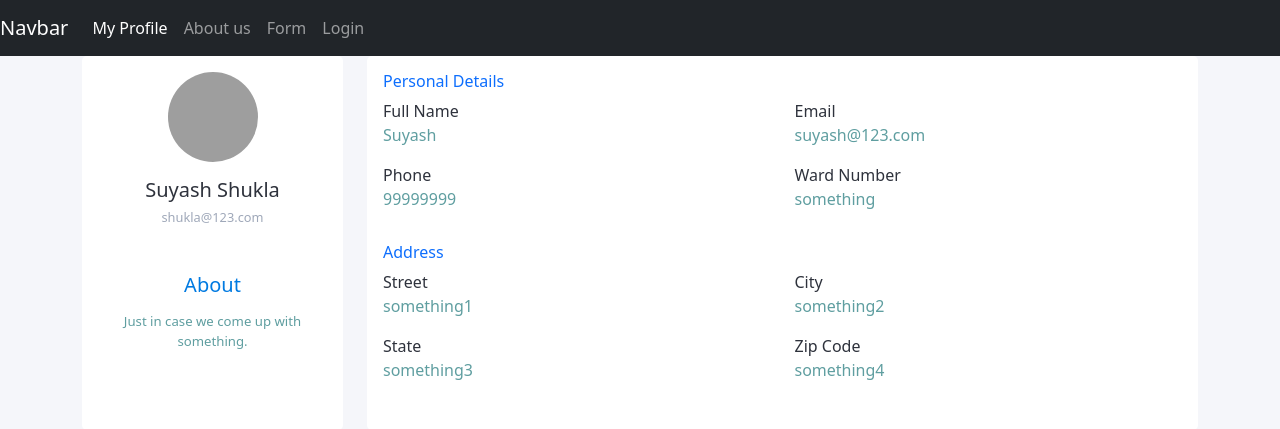
After one commit to suyash101998/Final_year_project, a Python web app: template templates/profile.html in a window 1280 px wide. The commit adds this page. Shown: the top 429 px of the page. Run offline with Jinja, Linux system fonts and the light colour scheme; the template is opened without the code that fills it, so the values that code supplies are empty; some libraries are stand-ins or nearby versions; grey boxes are pictures that could not be loaded.

Commit message:
some more frontend files

```diff
--- a/resources/css/form.css
+++ b/resources/css/form.css
@@ -123,7 +123,7 @@ header:hover{
 /* form */
 
 form {
-  background: 	rgba(32,32,32,0.9);
+  background: 	rgba(66, 209, 102, 0.9);
   padding: 2.5rem 0.625rem;
   border-radius: 0.25rem;
 }
--- /dev/null
+++ b/resources/css/profile.css
@@ -0,0 +1,64 @@
+body {
+    margin: 0;
+
+    color: #2e323c;
+    background: #f5f6fa;
+    position: relative;
+    height: 100%;
+}
+p {
+    color:cadetblue;
+}
+.account-settings .user-profile {
+    margin: 0 0 1rem 0;
+    padding-bottom: 1rem;
+    text-align: center;
+}
+.account-settings .user-profile .user-avatar {
+    margin: 0 0 1rem 0;
+}
+.account-settings .user-profile .user-avatar img {
+    width: 90px;
+    height: 90px;
+    -webkit-border-radius: 100px;
+    -moz-border-radius: 100px;
+    border-radius: 100px;
+}
+.account-settings .user-profile h5.user-name {
+    margin: 0 0 0.5rem 0;
+}
+.account-settings .user-profile h6.user-email {
+    margin: 0;
+    font-size: 0.8rem;
+    font-weight: 400;
+    color: #9fa8b9;
+}
+.account-settings .about {
+    margin: 2rem 0 0 0;
+    text-align: center;
+}
+.account-settings .about h5 {
+    margin: 0 0 15px 0;
+    color: #007ae1;
+}
+.account-settings .about p {
+    font-size: 0.825rem;
+}
+.form-control {
+    border: 1px solid #cfd1d8;
+    -webkit-border-radius: 2px;
+    -moz-border-radius: 2px;
+    border-radius: 2px;
+    font-size: .825rem;
+    background: #ffffff;
+    color: #2e323c;
+}
+
+.card {
+    background: #ffffff;
+    -webkit-border-radius: 5px;
+    -moz-border-radius: 5px;
+    border-radius: 5px;
+    border: 0;
+    margin-bottom: 1rem;
+}
--- /dev/null
+++ b/templates/profile.html
@@ -0,0 +1,128 @@
+<!DOCTYPE html>
+<html lang="en">
+
+<head>
+    <meta charset="UTF-8">
+    <meta name="viewport" content="width=device-width, initial-scale=1.0">
+    <link href="https://cdn.jsdelivr.net/npm/bootstrap@5.0.0-beta1/dist/css/bootstrap.min.css" rel="stylesheet"
+        integrity="sha384-giJF6kkoqNQ00vy+HMDP7azOuL0xtbfIcaT9wjKHr8RbDVddVHyTfAAsrekwKmP1" crossorigin="anonymous">
+    <script src="https://code.jquery.com/jquery-3.2.1.slim.min.js"
+        integrity="sha384-KJ3o2DKtIkvYIK3UENzmM7KCkRr/rE9/Qpg6aAZGJwFDMVNA/GpGFF93hXpG5KkN"
+        crossorigin="anonymous"></script>
+    <script src="https://cdnjs.cloudflare.com/ajax/libs/popper.js/1.12.9/umd/popper.min.js"
+        integrity="sha384-ApNbgh9B+Y1QKtv3Rn7W3mgPxhU9K/ScQsAP7hUibX39j7fakFPskvXusvfa0b4Q"
+        crossorigin="anonymous"></script>
+    <script src="https://maxcdn.bootstrapcdn.com/bootstrap/4.0.0/js/bootstrap.min.js"
+        integrity="sha384-JZR6Spejh4U02d8jOt6vLEHfe/JQGiRRSQQxSfFWpi1MquVdAyjUar5+76PVCmYl"
+        crossorigin="anonymous"></script>
+    <link rel="stylesheet" href="../resources/css/profile.css">
+    <title>MY Profile</title>
+</head>
+
+<body>
+    <nav class="navbar navbar-expand-lg navbar-dark bg-dark">
+        <a class="navbar-brand" href="#">Navbar</a>
+        <button class="navbar-toggler" type="button" data-toggle="collapse" data-target="#navbarNavAltMarkup"
+            aria-controls="navbarNavAltMarkup" aria-expanded="false" aria-label="Toggle navigation">
+            <span class="navbar-toggler-icon"></span>
+        </button>
+        <div class="collapse navbar-collapse" id="navbarNavAltMarkup">
+            <div class="navbar-nav">
+                <a class="nav-item nav-link active" href="../templates/profile.html">My Profile</a>
+                <a class="nav-item nav-link" href="#">About us</a>
+                <a class="nav-item nav-link" href="#">Form</a>
+                <a class="nav-item nav-link" href="../templates/login.html">Login</a>
+            </div>
+        </div>
+    </nav>
+    <div class="container">
+        <div class="row gutters">
+            <div class="col-xl-3 col-lg-3 col-md-12 col-sm-12 col-12">
+                <div class="card h-100">
+                    <div class="card-body">
+                        <div class="account-settings">
+                            <div class="user-profile">
+                                <div class="user-avatar">
+                                    <img src="https://bootdey.com/img/Content/avatar/avatar7.png" alt="Maxwell Admin">
+                                </div>
+                                <h5 class="user-name">Suyash Shukla</h5>
+                                <h6 class="user-email">shukla@123.com</h6>
+                            </div>
+                            <div class="about">
+                                <h5>About</h5>
+                                <p>Just in case we come up with something.</p>
+                            </div>
+                        </div>
+                    </div>
+                </div>
+            </div>
+            <div class="col-xl-9 col-lg-9 col-md-12 col-sm-12 col-12">
+                <div class="card h-100">
+                    <div class="card-body">
+                        <div class="row gutters">
+                            <div class="col-xl-12 col-lg-12 col-md-12 col-sm-12 col-12">
+                                <h6 class="mb-2 text-primary">Personal Details</h6>
+                            </div>
+                            <div class="col-xl-6 col-lg-6 col-md-6 col-sm-6 col-12">
+                                <div class="form-group">
+                                    <label for="fullName">Full Name</label>
+                                    <p>Suyash</p>
+                                </div>
+                            </div>
+                            <div class="col-xl-6 col-lg-6 col-md-6 col-sm-6 col-12">
+                                <div class="form-group">
+                                    <label for="eMail">Email</label>
+                                    <p>suyash@123.com</p>
+                                </div>
+                            </div>
+                            <div class="col-xl-6 col-lg-6 col-md-6 col-sm-6 col-12">
+                                <div class="form-group">
+                                    <label for="phone">Phone</label>
+                                    <p>99999999</p>
+                                </div>
+                            </div>
+                            <div class="col-xl-6 col-lg-6 col-md-6 col-sm-6 col-12">
+                                <div class="form-group">
+                                    <label for="website">Ward Number</label>
+                                    <p>something</p>
+                                </div>
+                            </div>
+                        </div>
+                        <div class="row gutters">
+                            <div class="col-xl-12 col-lg-12 col-md-12 col-sm-12 col-12">
+                                <h6 class="mt-3 mb-2 text-primary">Address</h6>
+                            </div>
+                            <div class="col-xl-6 col-lg-6 col-md-6 col-sm-6 col-12">
+                                <div class="form-group">
+                                    <label for="Street">Street</label>
+                                    <p>something1</p>
+                                </div>
+                            </div>
+                            <div class="col-xl-6 col-lg-6 col-md-6 col-sm-6 col-12">
+                                <div class="form-group">
+                                    <label for="ciTy">City</label>
+                                    <p>something2</p>
+                                </div>
+                            </div>
+                            <div class="col-xl-6 col-lg-6 col-md-6 col-sm-6 col-12">
+                                <div class="form-group">
+                                    <label for="sTate">State</label>
+                                    <p>something3</p>
+                                </div>
+                            </div>
+                            <div class="col-xl-6 col-lg-6 col-md-6 col-sm-6 col-12">
+                                <div class="form-group">
+                                    <label for="zIp">Zip Code</label>
+                                    <p>something4</p>
+                                </div>
+                            </div>
+                        </div>
+
+                    </div>
+                </div>
+            </div>
+        </div>
+    </div>
+</body>
+
+</html>
```
Also changed, not shown: templates/charts.html (+7 -7 lines), templates/form2.html (added, +184 -0 lines), templates/wc.html (+28 -2 lines).
